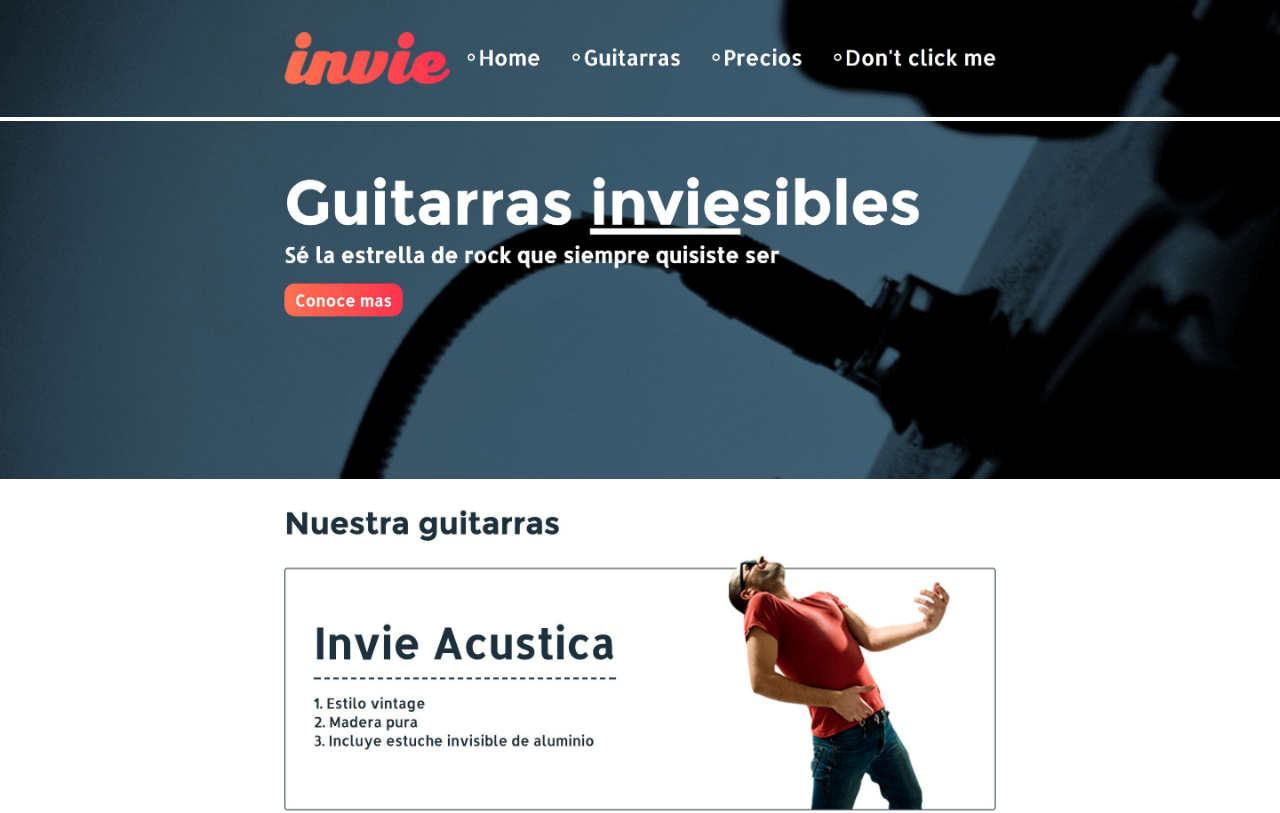
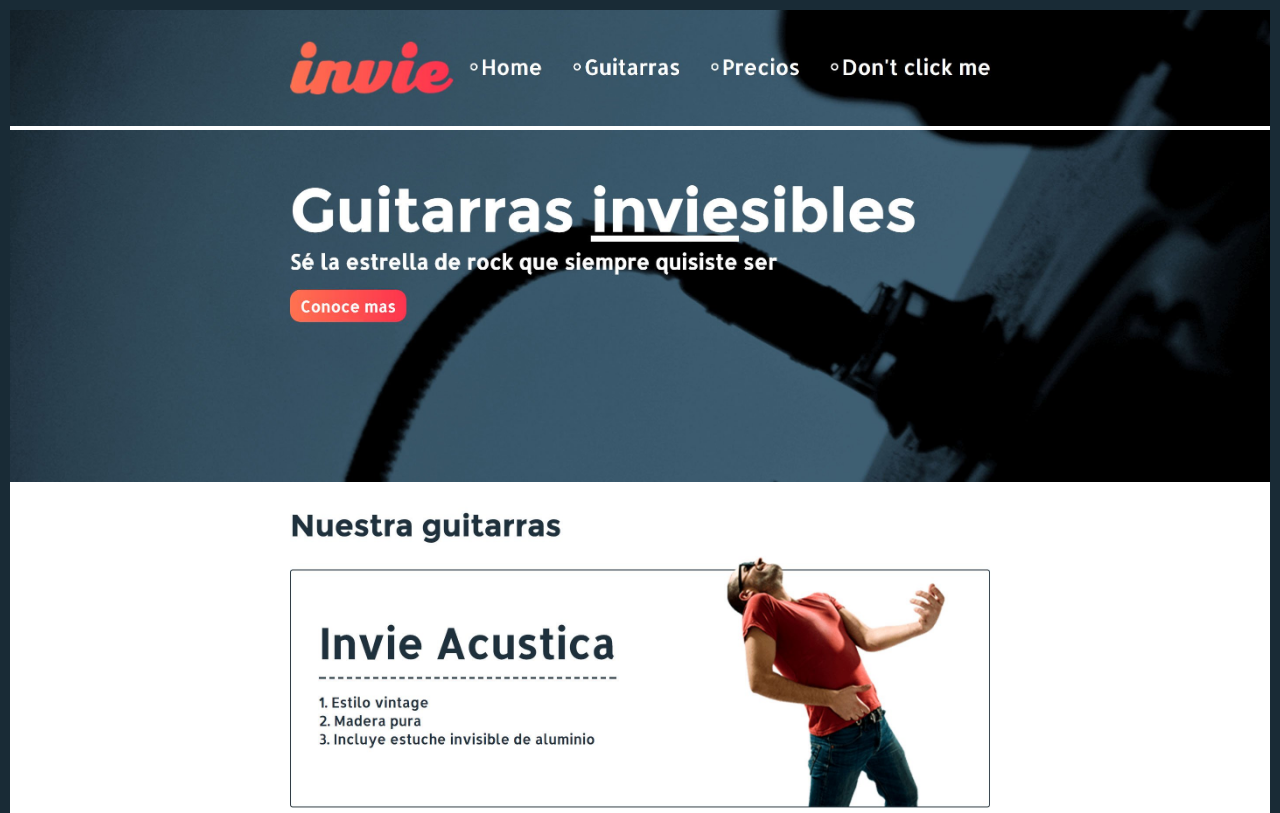
Before and after one commit to offcarlospetit/invieGit, a plain HTML site: page index.html in a window 1280 px wide. Shown: the top 813 px of the page. Drawn offline with Linux system fonts and the light colour scheme.

Commit message:
hotfix 1

```diff
--- a/index.html
+++ b/index.html
@@ -7,7 +7,8 @@
   <title>Invie</title>
   <style media="screen">
     body{
-      margin: 0;
+      margin: 0px;
+      border: 10px solid #192b36;
     }
     img{
       max-width: 100%;
```
Also changed, not shown: footer.jpg (added).
